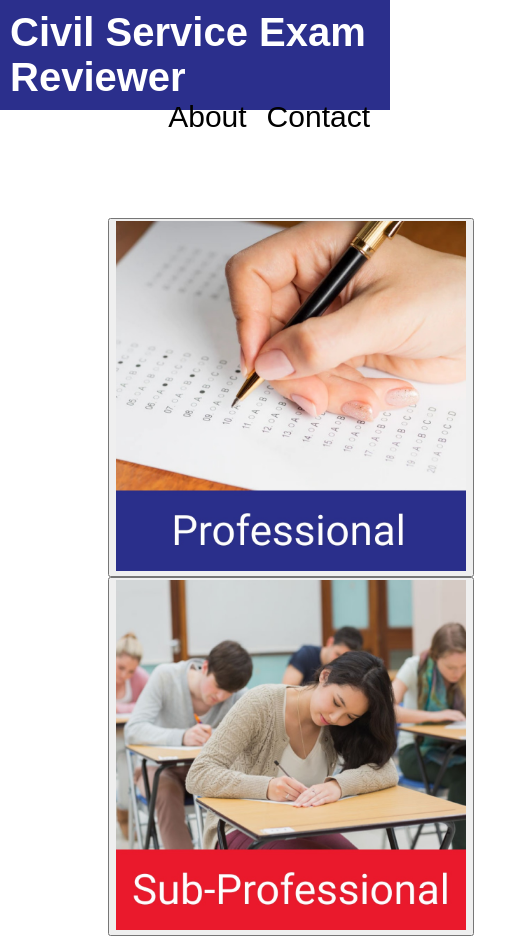
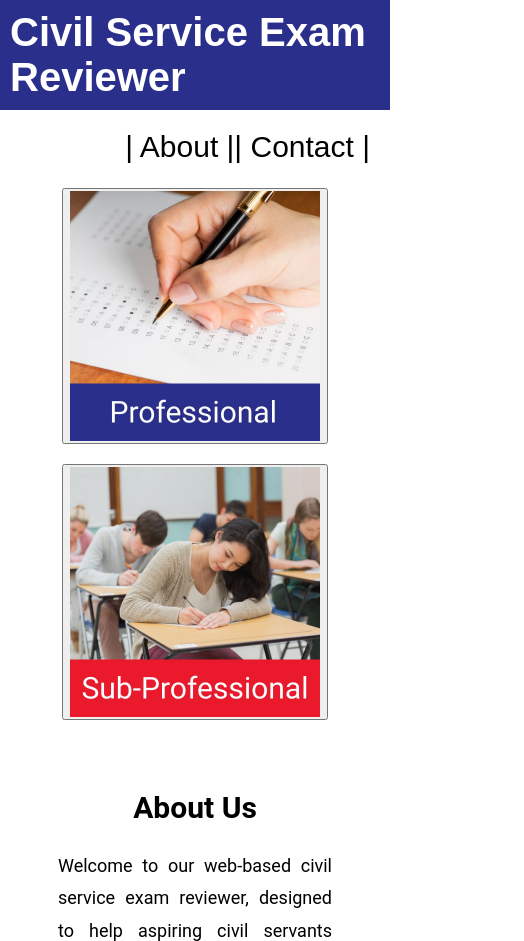
Before and after one commit to clydecutimar/Civil-Service-Exam-Reviewer, a plain HTML site: page index.html in a window 390 px wide. Shown: the top 941 px of the page, 524 px wide, since content can reach past the window. Drawn offline with Linux system fonts and the light colour scheme.

Commit message:
mobile responsive

```diff
--- a/home.css
+++ b/home.css
@@ -32,9 +32,10 @@ footer {
 
 nav {
   position: absolute;
-  top: 100px;
+  top: 120px;
   right: 20px;
   display: flex;
+  justify-content: center;
   align-items: center;
 }
 
@@ -61,13 +62,19 @@ a:hover {
 
 .button-container {
   text-align: center;
-  margin-top: 160px; /* add some margin to push the buttons down */
+  display: flex;
+  justify-content: center;
+  align-items: center;
+  margin-top: 120px;
 
 }
 .image-button {
-  display: inline-block;
+  display: flex;
   margin: 0 50px;
   transition: transform 0.3s ease-in-out; /* add a transition for smooth animation */
+  justify-content: center;
+  align-items: center;
+  margin-top: 20px;
 }
 .image-button:hover {
 transform: scale(1.1); /* increase the size of the image by 10% on hover */
@@ -90,3 +97,42 @@ font-size: 25px;
 text-align: justify;
 line-height: 2.2;
 }
+
+/* Media query for screens smaller than 768px */
+@media screen and (max-width: 767px) {
+  .About-Us-Heading,
+  .Contact-Us-Heading {
+    font-size: 30px;
+    margin-top: 60px;
+  }
+
+  .About-Us-Content,
+  .Contact-Us-Content {
+    font-size: 18px;
+    line-height: 1.8;
+  }
+}
+
+/* media query for screens smaller than 768px */
+@media screen and (max-width: 767px) {
+  nav {
+    flex-direction: column;
+  }
+
+  nav li {
+    margin: 10px 0;
+  }
+
+  .button-container {
+    flex-wrap: wrap;
+  }
+
+  .image-button {
+    margin: 10px;
+  }
+
+  .image-button img {
+    height: 250px;
+    width: 250px;
+  }
+}
--- a/index.html
+++ b/index.html
@@ -11,8 +11,8 @@
     <header><strong>Civil Service Exam Reviewer</strong></header>
       <nav>
         <ul>
-          <li><a href="#about">About</a></li>
-          <li><a href="#contact">Contact</a></li>
+          <li><a href="#about">| About |</a></li>
+          <li><a href="#contact">| Contact |</a></li>
         </ul>
       </nav>
     <main>
```
